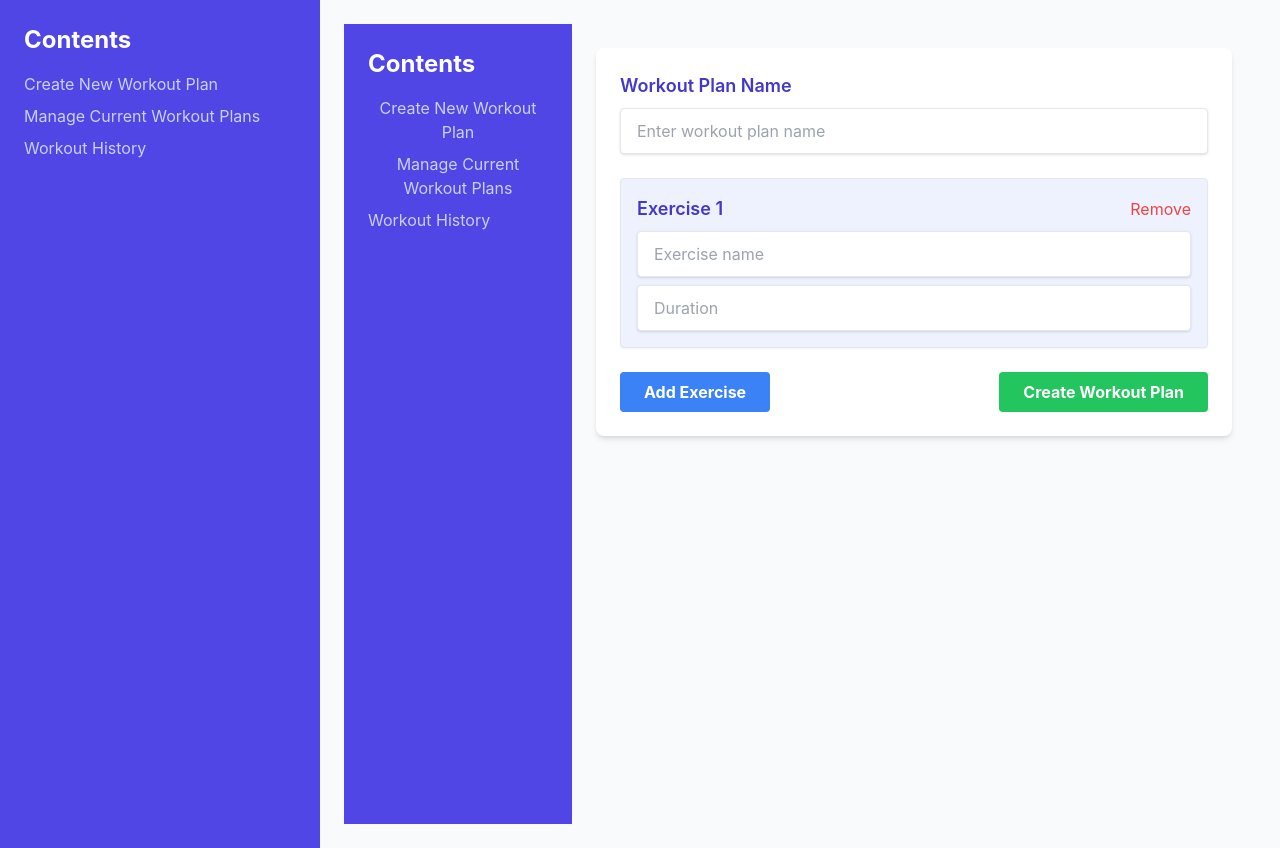
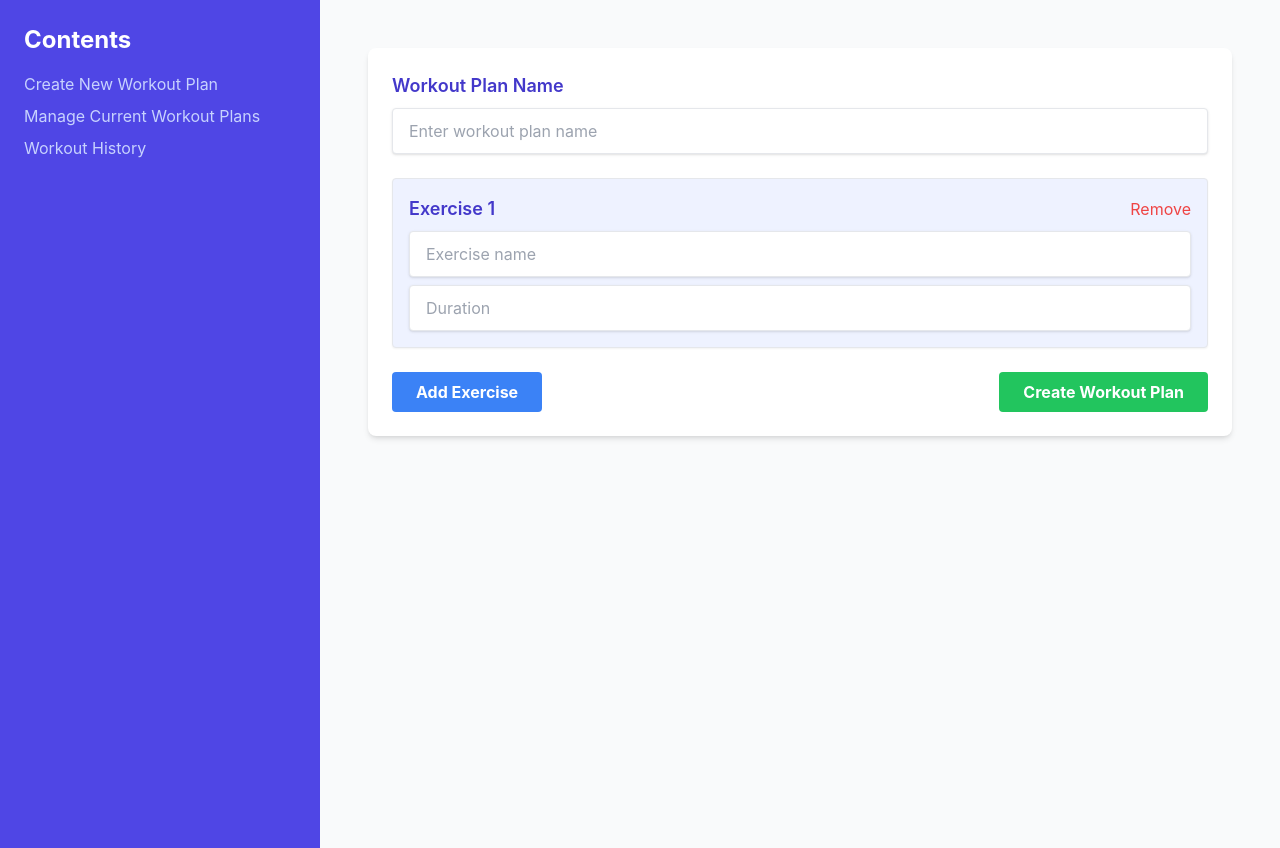
Before and after one commit to Emerald367/FitnessTracker, a React (Create React App) app in the folder fitness-tracker/: page /create-workout in a window 1280 px wide. Built offline with nearby package versions, Linux system fonts and the light colour scheme.

Commit message:
Adjusted Plan form for the main sidebar

```diff
--- a/fitness-tracker/src/components/WorkoutPlanForm.js
+++ b/fitness-tracker/src/components/WorkoutPlanForm.js
@@ -55,25 +55,9 @@
     };
 
     return (
-        <div className="flex min-h-screen bg-gray-50">
-            {/* Sidebar */}
-            <div className="w-1/4 bg-indigo-600 text-white p-6">
-                <h2 className="text-2xl font-bold mb-4">Contents</h2>
-                <ul>
-                    <li className="mb-2"><button className="text-indigo-200 hover:text-white focus:outline-none" onClick={() => alert('Create New Workout Plan clicked')}>
-                    Create New Workout Plan
-                </button></li>
-                    <li className="mb-2"><button className="text-indigo-200 hover:text-white focus:outline-none" onClick={() => alert('Edit Current Workout Plans clicked')}>
-                    Manage Current Workout Plans
-                </button></li>
-                    <li className="mb-2"> <button className="text-indigo-200 hover:text-white focus:outline-none" onClick={() => alert('Workout History clicked')}>
-                    Workout History
-                </button></li>
-                </ul>
-            </div>
-
+        <div className="flex flex-col min-h-screen bg-gray-50">
             {/* Main Content */}
-            <div className="w-3/4 p-6">
+            <div className="flex-grow p-6">
                 <div className="container mx-auto p-6 bg-white shadow-md rounded-lg">
                   {error && <div className="bg-red-100 border border-red-400 text-red-700 px-4 py-3 rounded relative mb-4">
                       <strong className="font-bold">Error: </strong>
```
